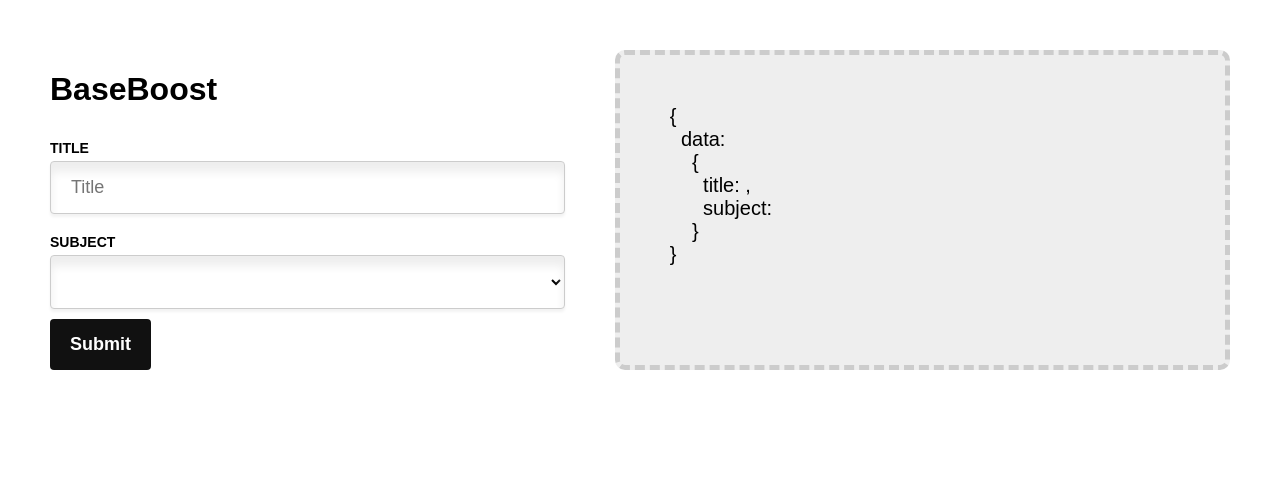
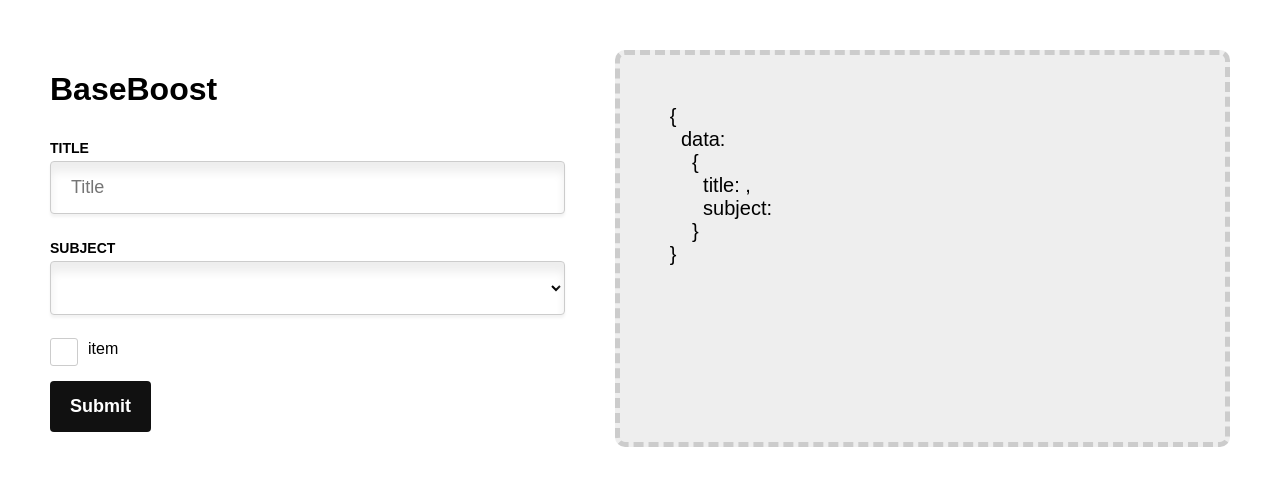
Before and after one commit to andybeckmann/BaseBoost, a Vue app: page / in a window 1280 px wide. Shown: the top 486 px of the page. Built offline with nearby package versions, Linux system fonts and the light colour scheme.

Commit message:
Add container class to components

```diff
--- a/src/App.vue
+++ b/src/App.vue
@@ -12,6 +12,9 @@
 					v-model="data.subject"
 					label="Subject"
 					:options="['Option A', 'Option B', 'Option C']"
+				/>
+				<BaseCheckbox
+					label="item"
 				/>
 				<BaseButton
 					type="submit"
--- a/src/components/BaseButton.vue
+++ b/src/components/BaseButton.vue
@@ -1,7 +1,9 @@
 <template>
-	<button class="button">
+	<div class="input-group">
+		<button v-bind="$attrs" class="button">
 		{{ value }}
 		</button>
+	</div>
 </template>
 
 <script>
@@ -12,7 +14,10 @@ export default {
 }
 </script>
 
-<style>
+<style lang="scss" scoped>
+.input-group {
+	padding: 0 0 15px 0;
+
 	.button {
 		background: #111;
 		color: #fff;
@@ -23,4 +28,5 @@ export default {
 		cursor: pointer;
 		padding: 15px 20px;
 	}
+}
 </style>
--- a/src/components/BaseInput.vue
+++ b/src/components/BaseInput.vue
@@ -1,4 +1,5 @@
 <template>
+	<div class="input-group">
 		<label v-if="label">{{ label }}</label>
 		<input
 			v-bind="$attrs"
@@ -6,6 +7,7 @@
 			:value="modelValue"
 			@input="$emit('update:modelValue', $event.target.value)"
 		>
+	</div>
 </template>
 
 <script>
@@ -25,6 +27,10 @@ export default {
 </script>
 
 <style lang="scss" scoped>
+.input-group {
+	padding: 0 0 15px 0;
+}
+
 label {
 	text-transform: uppercase;
 	font-size: 14px;
--- a/src/components/BaseSelect.vue
+++ b/src/components/BaseSelect.vue
@@ -1,4 +1,5 @@
 <template>
+	<div class="input-group">
 		<label v-if="label">{{ label }}</label>
 		<select
 			:value="modelValue"
@@ -18,6 +19,7 @@
 			</option>
 
 		</select>
+	</div>
 </template>
 
 <script>
@@ -42,13 +44,15 @@ export default {
 </script>
 
 <style lang="scss" scoped>
+.input-group {
+	padding: 0 0 15px 0;
+
 	label {
 		text-transform: uppercase;
 		font-size: 14px;
 		font-weight: bold;
 		margin-bottom: 5px;
 		display: inline-block;
-	margin-top: 10px;
 	}
 
 	select {
@@ -65,4 +69,5 @@ select {
 					0 3px 3px rgba(0, 0, 0, 0.05),
 					inset 0px 10px 10px #eee;
 	}
+}
 </style>
```
Lines whose indentation alone changed are shown as unchanged.
